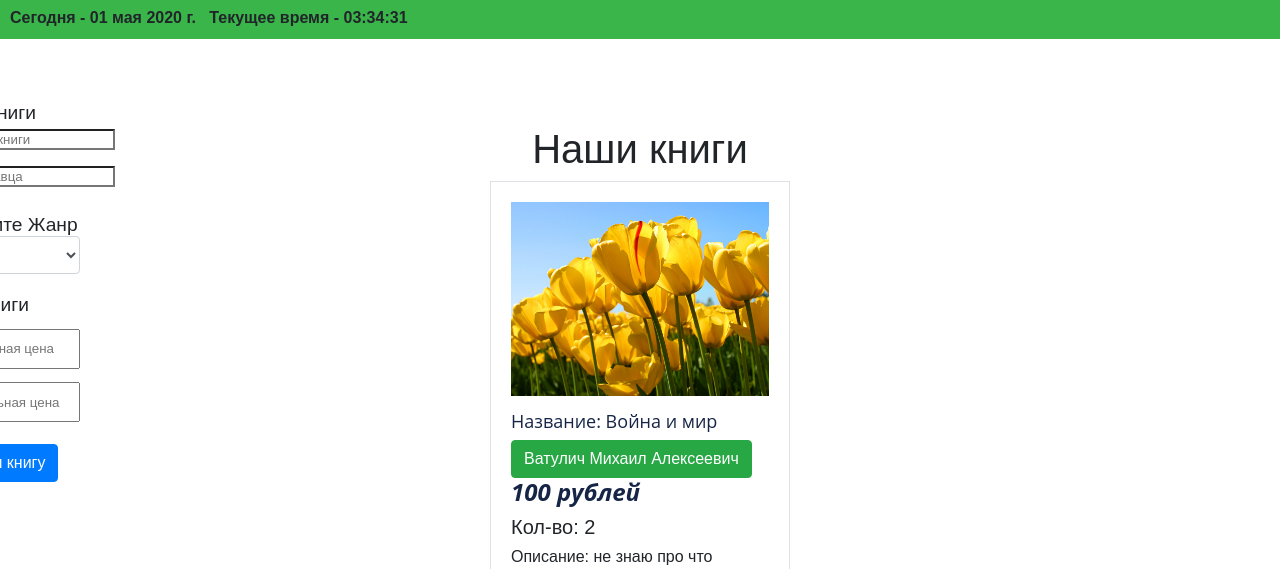
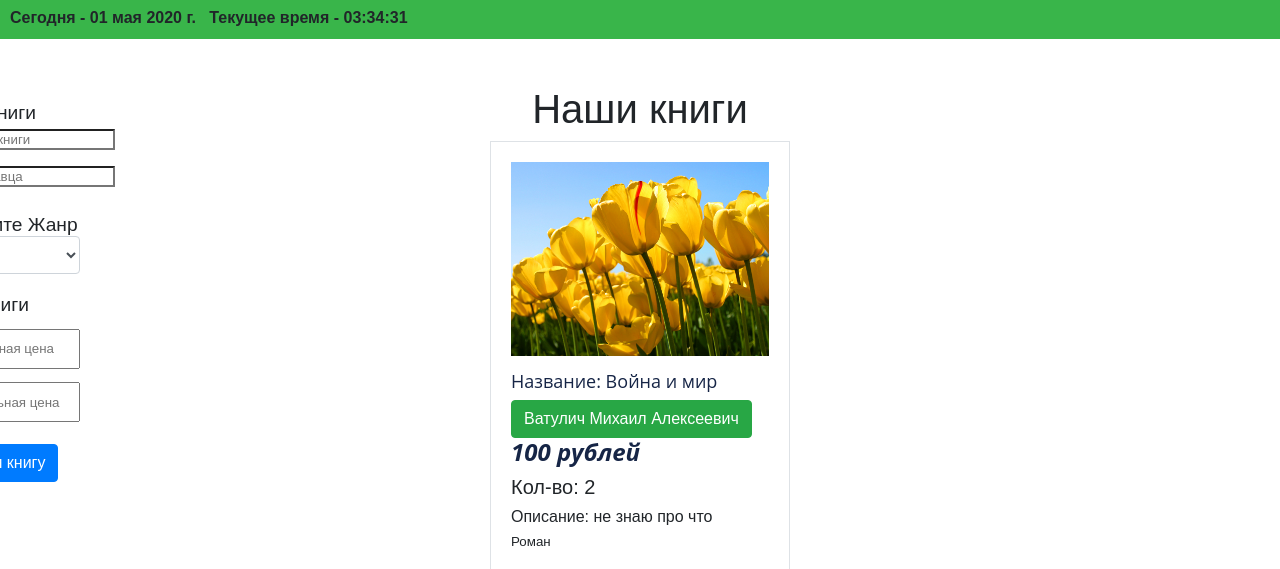
Before and after one commit to MishaVatulich/web_project, a Flask app: page / in a window 1280 px wide. Shown: the part 61-630 px from the top of the page. Run offline with Flask 2, Linux system fonts and the light colour scheme; data comes from the database, SQL or seed files in the repository; some libraries are stand-ins or nearby versions.

Commit message:
уменьшил отступ

```diff
--- a/templates/mainpage.html
+++ b/templates/mainpage.html
@@ -109,7 +109,7 @@
 <style>
     #h1 {
         text-align: center;
-        margin-top: -375px;
+        margin-top: -415px;
     }
 </style>
 <div class="container">
```
